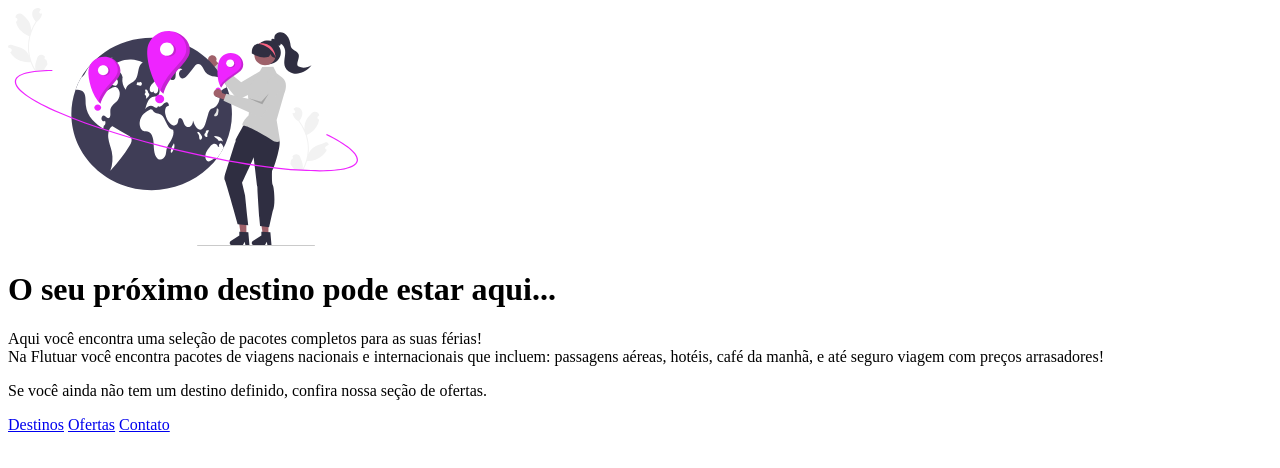
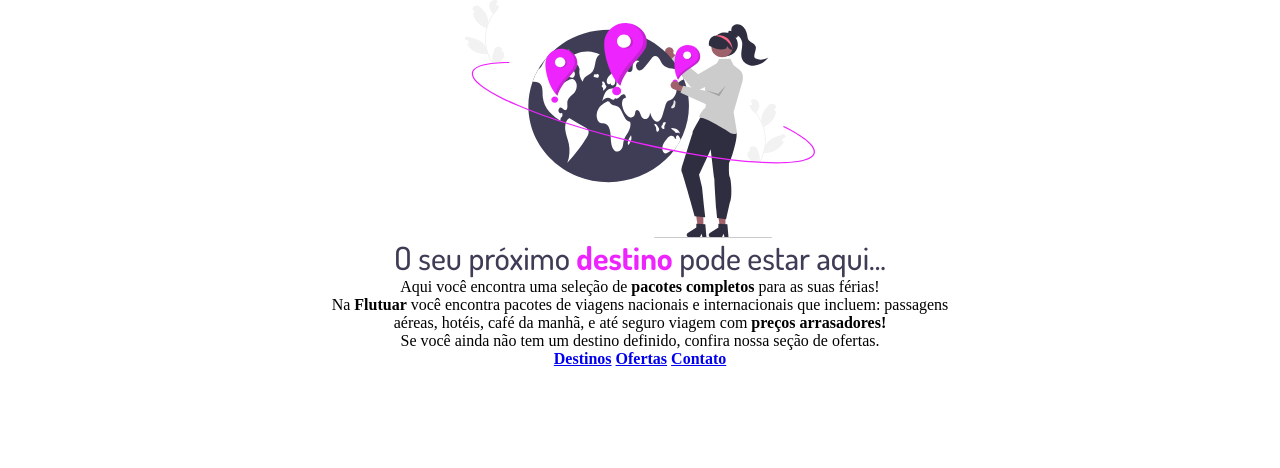
Before and after one commit to oborrges/destino, a plain HTML site: page index.html in a window 1280 px wide. Drawn offline with Linux system fonts and the light colour scheme.

Commit message:
start of styling

```diff
--- a/index.html
+++ b/index.html
@@ -8,26 +8,30 @@
   <title>Destino</title>
   <link rel="shortcut icon" href="images/favicon.svg" type="image" />
 
+  <link rel="preconnect" href="https://fonts.googleapis.com">
+  <link rel="preconnect" href="https://fonts.gstatic.com" crossorigin>
+  <link href="https://fonts.googleapis.com/css2?family=Dosis:wght@500;700&family=Open+Sans:wght@400;500&display=swap" rel="stylesheet">
+
 </head>
 <body>
   <div class="container">
-    <img src="./images/frame.svg" alt="">
+    <img src="./images/frame.svg" alt="mulher de camisa cinza e  calça preta, segurando o globo terrestre.">
 
     <h1>O seu próximo <span>destino</span> pode estar aqui...</h1>
 
     <p>
-      Aqui você encontra uma seleção de pacotes completos para as suas férias!
+      Aqui você encontra uma seleção de <strong>pacotes completos</strong>  para as suas férias!
       <br>
-      Na Flutuar você encontra pacotes de viagens nacionais e internacionais que incluem: passagens aéreas, hotéis, café da manhã, e até seguro viagem com preços arrasadores!
+      Na <strong>Flutuar</strong> você encontra pacotes de viagens nacionais e internacionais que incluem: passagens aéreas, hotéis, café da manhã, e até seguro viagem com <strong>preços arrasadores!</strong>
     </p>
     <p>
       Se você ainda não tem um destino definido, confira nossa seção de ofertas.
     </p>
 
     <footer>
-      <a href="#">Destinos</a>
-      <a href="#">Ofertas</a>
-      <a href="#">Contato</a>
+      <a href="#"><strong>Destinos</strong></a>
+      <a href="#"><strong>Ofertas</strong></a>
+      <a href="#"><strong>Contato</strong></a>
     </footer>
   </div>
 </body>
--- a/style.css
+++ b/style.css
@@ -0,0 +1,33 @@
+* {
+  margin: 0;
+  padding: 0;
+  box-sizing: border-box;
+}
+
+.container {
+  width: 626px;
+  display: flex;
+  flex-direction: column;
+  text-align: center;
+  margin: auto;
+}
+
+.container img {
+  width: 350px;
+  margin: auto;
+}
+
+h1 {
+  font-family: 'Dosis', sans-serif;
+  font-weight: 500;
+  font-size: 32px;
+  line-height: 40px;
+  color: #3F3D56;
+}
+
+span {
+  font-family: 'Dosis', sans-serif;
+  font-weight: 700;
+  font-weight: 700;
+  color: #EE24FF;
+}
```
